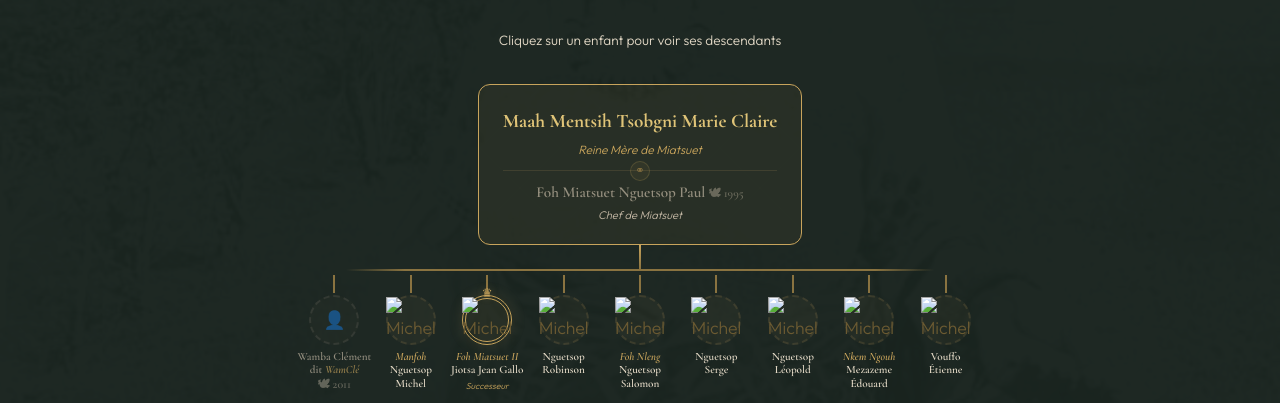
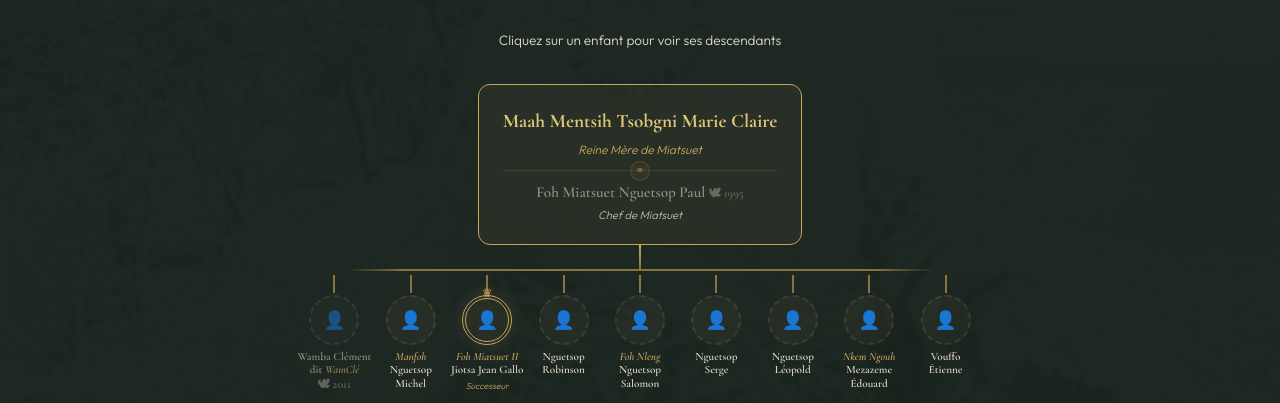
Before and after one commit to nguetsops/maahmentsih.com, a plain HTML site: page famille/index.html in a window 1280 px wide. Shown: the part 172-575 px from the top of the page. Drawn offline with nearby package versions, Linux system fonts and the light colour scheme.

Commit message:
Add files via upload

```diff
--- a/famille/index.html
+++ b/famille/index.html
@@ -58,53 +58,37 @@
         </div>
       </div>
       <div class="itree-child" onclick="toggleTree(1)">
-        <div class="itree-child-photo">
-          <img src="images/michel.jpg" alt="Michel">
-        </div>
+        <div class="itree-child-photo">👤</div>
         <div class="itree-child-name"><em>Manfoh</em><br>Nguetsop Michel</div>
       </div>
       <div class="itree-child successor" onclick="toggleTree(2)">
         <div class="itree-child-crown">♛</div>
-        <div class="itree-child-photo">
-          <img src="images/michel.jpg" alt="Michel">
-        </div>
+        <div class="itree-child-photo">👤</div>
         <div class="itree-child-name"><em>Foh Miatsuet II</em><br>Jiotsa Jean Gallo</div>
         <div class="itree-child-htitle">Successeur</div>
       </div>
       <div class="itree-child" onclick="toggleTree(3)">
-        <div class="itree-child-photo">
-          <img src="images/michel.jpg" alt="Michel">
-        </div>
+        <div class="itree-child-photo">👤</div>
         <div class="itree-child-name">Nguetsop<br>Robinson</div>
       </div>
       <div class="itree-child" onclick="toggleTree(4)">
-        <div class="itree-child-photo">
-          <img src="images/michel.jpg" alt="Michel">
-        </div>
+        <div class="itree-child-photo">👤</div>
         <div class="itree-child-name"><em>Foh Nleng</em><br>Nguetsop Salomon</div>
       </div>
       <div class="itree-child" onclick="toggleTree(5)">
-        <div class="itree-child-photo">
-          <img src="images/michel.jpg" alt="Michel">
-        </div>
+        <div class="itree-child-photo">👤</div>
         <div class="itree-child-name">Nguetsop<br>Serge</div>
       </div>
       <div class="itree-child" onclick="toggleTree(6)">
-        <div class="itree-child-photo">
-          <img src="images/michel.jpg" alt="Michel">
-        </div>
+        <div class="itree-child-photo">👤</div>
         <div class="itree-child-name">Nguetsop<br>Léopold</div>
       </div>
       <div class="itree-child" onclick="toggleTree(7)">
-        <div class="itree-child-photo">
-          <img src="images/michel.jpg" alt="Michel">
-        </div>
+        <div class="itree-child-photo">👤</div>
         <div class="itree-child-name"><em>Nkem Ngouh</em><br>Mezazeme Édouard</div>
       </div>
       <div class="itree-child" onclick="toggleTree(8)">
-        <div class="itree-child-photo">
-          <img src="images/michel.jpg" alt="Michel">
-        </div>
+        <div class="itree-child-photo">👤</div>
         <div class="itree-child-name">Vouffo<br>Étienne</div>
       </div>
     </div>
```
